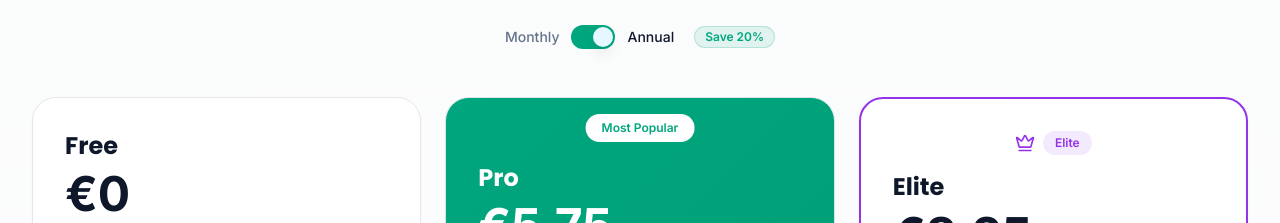
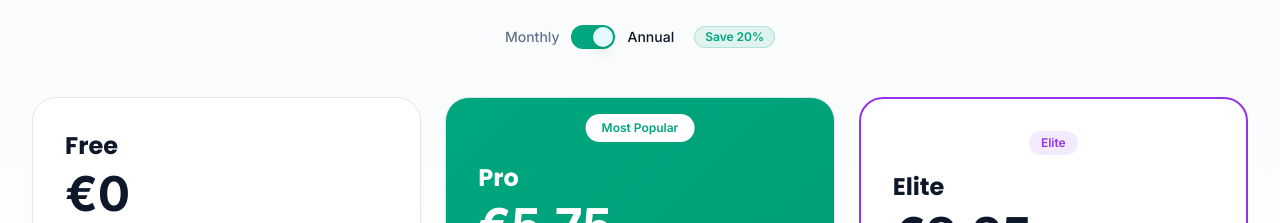
Before and after one commit to georgiosvichas-jpg/acca-play-path, a React (Vite) app: page / in a window 1280 px wide. Shown: the part 5020-5243 px from the top of the page. Built offline with nearby package versions, Linux system fonts and the light colour scheme; the HTML template or start-up script is replaced by a standard one.

Commit message:
Visual edit in Lovable
Edited UI in Lovable

```diff
--- a/src/components/Landing.tsx
+++ b/src/components/Landing.tsx
@@ -7,7 +7,7 @@ import { Badge } from "@/components/ui/badge";
 import { Accordion, AccordionContent, AccordionItem, AccordionTrigger } from "@/components/ui/accordion";
 import { Switch } from "@/components/ui/switch";
 import { useNavigate, Link } from "react-router-dom";
-import { Sparkles, CheckCircle, Star, Mail, Linkedin, ArrowRight, Lock, Crown } from "lucide-react";
+import { Sparkles, CheckCircle, Star, Mail, Linkedin, ArrowRight, Lock } from "lucide-react";
 import heroObjects from "@/assets/hero-objects.png";
 import featurePlanner from "@/assets/feature-planner.png";
 import featureFlashcards from "@/assets/feature-flashcards.png";
@@ -458,7 +458,7 @@ export default function Landing() {
             animationDelay: "0.2s"
           }} className="relative border-2 border-[#9333EA] rounded-[24px] p-8 flex flex-col transition-all duration-200 hover:shadow-xl hover:-translate-y-1 animate-slide-up bg-primary-foreground">
               <div className="flex items-center justify-center gap-2 mb-4">
-                <Crown className="w-5 h-5 text-[#9333EA]" />
+
                 <Badge className="bg-[#9333EA]/10 text-[#9333EA] border-none text-xs px-3 py-1">
                   Elite
                 </Badge>
```
